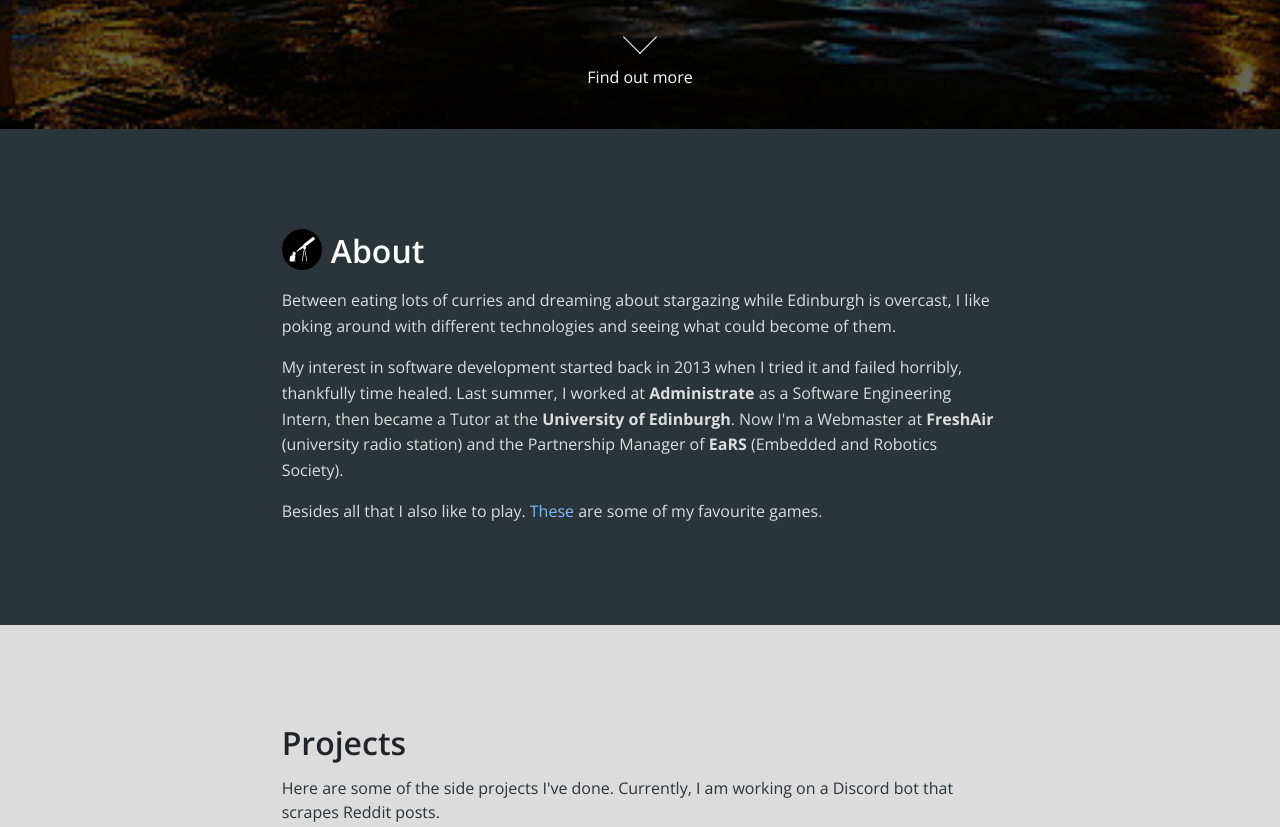
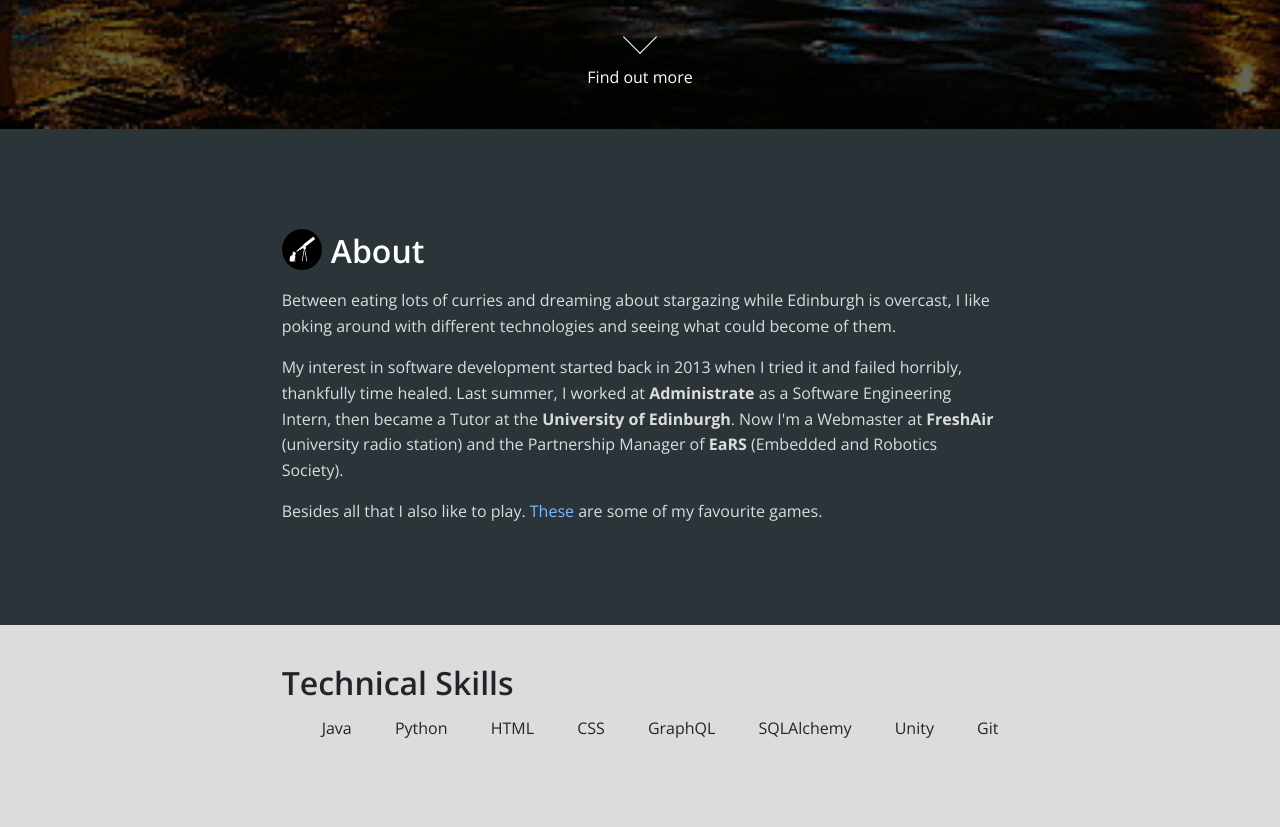
Before and after one commit to uro98/uro98.github.io, a plain HTML site: page index.html in a window 1280 px wide. Shown: the part 671-1498 px from the top of the page. Drawn offline with nearby package versions, Linux system fonts and the light colour scheme; a web font is replaced by a local one.

Commit message:
Add skills section

```diff
--- a/index.html
+++ b/index.html
@@ -5,7 +5,7 @@
     <meta name="viewport" content="width=device-width, initial-scale=1, shrink-to-fit=no">
     <meta name="description" content="University of Edinburgh Computer Science student, Administrate Software Engineering Intern, FreshAir Radio Station Webmaster and Embedded and Robotics Society Partnership Manager. Check out my projects here.">
     <title>Yu Jo Tseng</title>
-    <link rel="stylesheet" href="https://cdnjs.cloudflare.com/ajax/libs/font-awesome/4.7.0/css/font-awesome.min.css">
+    <link rel="stylesheet" href="https://use.fontawesome.com/releases/v5.2.0/css/all.css" integrity="sha384-hWVjflwFxL6sNzntih27bfxkr27PmbbK/iSvJ+a4+0owXq79v+lsFkW54bOGbiDQ" crossorigin="anonymous">
     <link rel="stylesheet" href="https://fonts.googleapis.com/css?family=Allura|Open+Sans:300,400,600,700|Offside|Roboto">
     <link rel="stylesheet" href="https://maxcdn.bootstrapcdn.com/bootstrap/4.0.0-beta/css/bootstrap.min.css" integrity="sha384-/Y6pD6FV/Vv2HJnA6t+vslU6fwYXjCFtcEpHbNJ0lyAFsXTsjBbfaDjzALeQsN6M" crossorigin="anonymous">
     <link rel="stylesheet" href="scss/style.min.css">
@@ -91,6 +91,24 @@
              <p>The Witcher 3, Zero Escape Series, Dark Souls 3, League of Legends, Grand Theft Auto V, Layers of Fear, The Wolf Among Us &amp;
                 The Walking Dead</p>
             </div>
+          </div>
+        </div>
+      </div>
+
+      <div class="container-fluid section skills">
+        <div class="row justify-content-center">
+          <div class="col-md-9 col-lg-7">
+            <h2>Technical Skills</h2>
+            <ul class="horizontal-list">
+              <li>Java</li>
+              <li>Python</li>
+              <li>HTML</li>
+              <li>CSS</li>
+              <li>GraphQL</li>
+              <li>SQLAlchemy</li>
+              <li>Unity</li>
+              <li>Git</li>
+            </ul>
           </div>
         </div>
       </div>
@@ -202,10 +220,10 @@
                 <h2 id="contact">Contact</h2>
                 <p>You can find me on</p>
                 <div class="links">
-                  <a href="https://www.linkedin.com/in/yujotseng/" class="footer-link" target="_blank"><i class="fa fa-linkedin fa-2x" aria-hidden="true"></i></a>
-                  <a href="https://github.com/uro98" class="footer-link" target="_blank"><i class="fa fa-github fa-2x" aria-hidden="true"></i></a>
-                  <a href="https://twitter.com/yujotseng?lang=en" class="footer-link" target="_blank"><i class="fa fa-twitter fa-2x" aria-hidden="true"></i></a>
-                  <a href="mailto:yujotseng@gmail.com"  class="footer-link" target="_blank"><i class="fa fa-envelope fa-2x" aria-hidden="true"></i></a>
+                  <a href="https://www.linkedin.com/in/yujotseng/" class="footer-link" target="_blank"><i class="fab fa-linkedin-in fa-2x"></i></a>
+                  <a href="https://github.com/uro98" class="footer-link" target="_blank"><i class="fab fa-github fa-2x"></i></a>
+                  <a href="https://twitter.com/yujotseng?lang=en" class="footer-link" target="_blank"><i class="fab fa-twitter fa-2x"></i></a>
+                  <a href="mailto:yujotseng@gmail.com"  class="footer-link" target="_blank"><i class="fas fa-envelope fa-2x"></i></a>
                 </div>
               </div>
               <div class="col-sm-6 order-sm-1 vertical-align">
--- a/scss/_footer.scss
+++ b/scss/_footer.scss
@@ -52,12 +52,12 @@ footer {
   align-items: center;
 }
 
-.fa {
+.fab, .fas {
   opacity: 0.7;
   transition: opacity 0.2s ease-out;
 }
 
-.fa:hover {
+.fab:hover, .fas:hover {
   opacity: 1;
 }
 
--- /dev/null
+++ b/scss/_skills.scss
@@ -0,0 +1,23 @@
+// main: style.scss
+
+// Technical Skills
+.skills {
+  padding-top: 40px !important;
+  padding-bottom: 24px !important;
+
+  .horizontal-list {
+    margin: 16px 0 0 0;
+    text-align: justify;
+    list-style: none;
+
+    li {
+      display: inline-block;
+    }
+  }
+
+  .horizontal-list:after {
+    content: '';
+    display: inline-block;
+    width: 100%;
+  }
+}
--- a/scss/style.scss
+++ b/scss/style.scss
@@ -59,6 +59,7 @@ p {
 @import 'navbar';
 @import 'landing-page';
 @import 'about';
+@import 'skills';
 @import 'experiences';
 @import 'projects';
 @import 'projects-page';
```
Also changed, not shown: scss/style.min.css.
